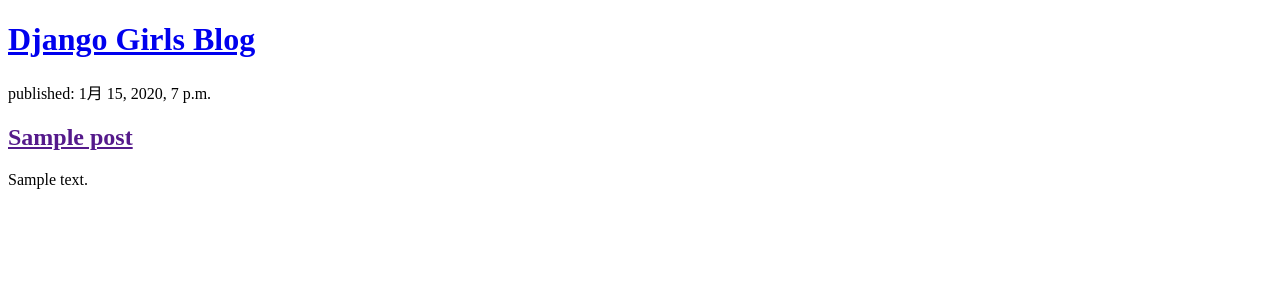
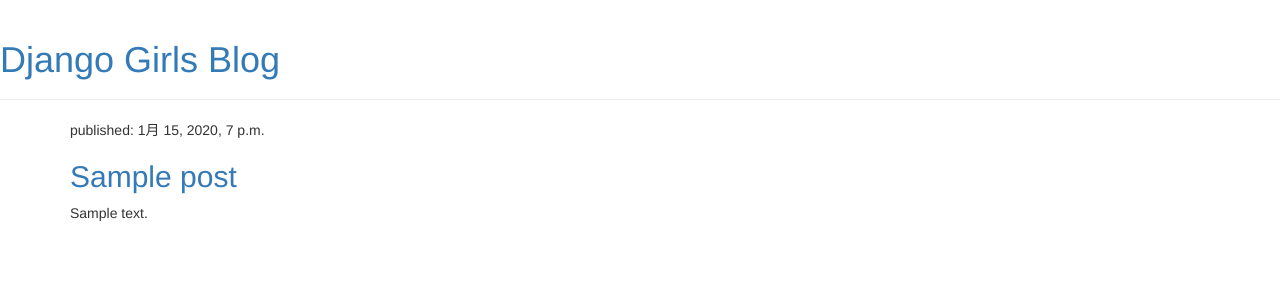
Before and after one commit to hub-vixiv/girls2, a Django app: page / in a window 1280 px wide. Shown: the top 300 px of the page. Run offline with Django 3.2, Linux system fonts and the light colour scheme; tables that the repository leaves empty hold one stand-in row (values such as "Sample post"); some libraries are stand-ins or nearby versions.

Commit message:
base create

```diff
--- /dev/null
+++ b/blog/templates/blog/base.html
@@ -0,0 +1,27 @@
+{% load static %}
+<!DOCTYPE html>
+<html lang="ja">
+<head>
+    <meta charset="UTF-8">
+    <meta http-equiv="X-UA-Compatible" content="IE=edge">
+    <meta name="viewport" content="width=device-width, initial-scale=1.0">
+    <link rel="stylesheet" href="//maxcdn.bootstrapcdn.com/bootstrap/3.2.0/css/bootstrap.min.css">
+    <link rel="stylesheet" href="//maxcdn.bootstrapcdn.com/bootstrap/3.2.0/css/bootstrap-theme.min.css">
+    <link href="//fonts.googleapis.com/css?family=Lobster&subset=latin,latin-ext" rel="stylesheet" type="text/css">
+    <link rel="stylesheet" href="{% static 'css/blog.css' %}">
+    <title>Ola's blog</title>
+</head>
+<body>
+    <div class="page-header">
+        <h1><a href="/">Django Girls Blog</a></h1>
+    </div>
+    <div class="content container">
+        <div class="row">
+            <div class="col-md-8">
+            {% block content %}
+            {% endblock %}
+            </div>
+        </div>
+    </div>
+</body>
+</html>
--- a/blog/templates/blog/post_list.html
+++ b/blog/templates/blog/post_list.html
@@ -1,22 +1,13 @@
-<!DOCTYPE html>
-<html lang="ja">
-<head>
-    <meta charset="UTF-8">
-    <meta http-equiv="X-UA-Compatible" content="IE=edge">
-    <meta name="viewport" content="width=device-width, initial-scale=1.0">
-    <title>Ola's blog</title>
-</head>
-<body>
-    <div>
-        <h1><a href="/">Django Girls Blog</a></h1>
-    </div>
+{% extends 'blog/base.html' %}
 
+{% block content %}
     {% for post in posts %}
-        <div>
-            <p>published: {{ post.published_date }}</p>
+        <div class="post">
+            <div class="date">
+                <p>published: {{ post.published_date }}</p>
+            </div>
             <h2><a href="">{{ post.title }}</a></h2>
             <p>{{ post.text|linebreaksbr }}</p>
         </div>
     {% endfor %}
-</body>
-</html>
+{% endblock %}
```
Also changed, not shown: blog/static/css/blog.css (added).
